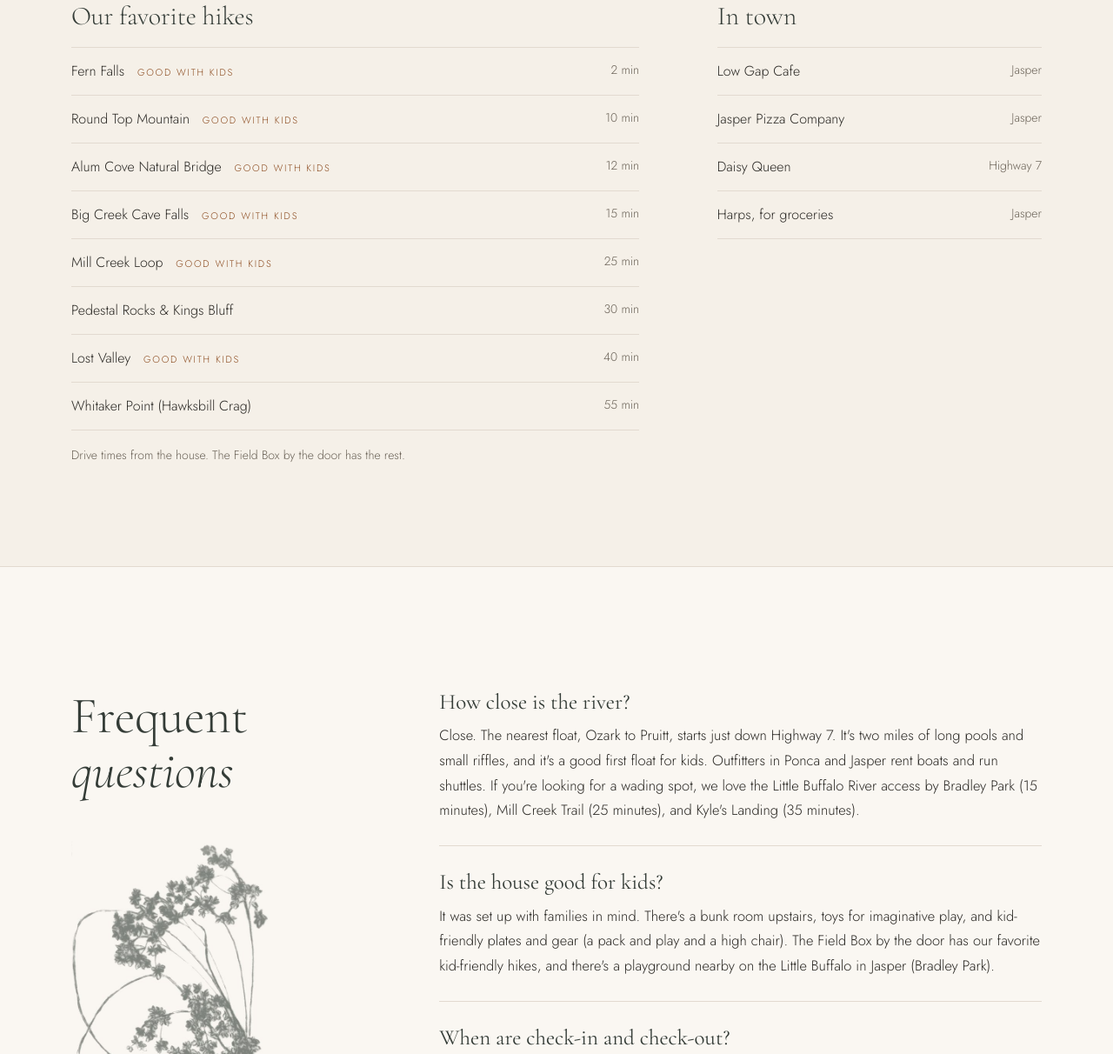
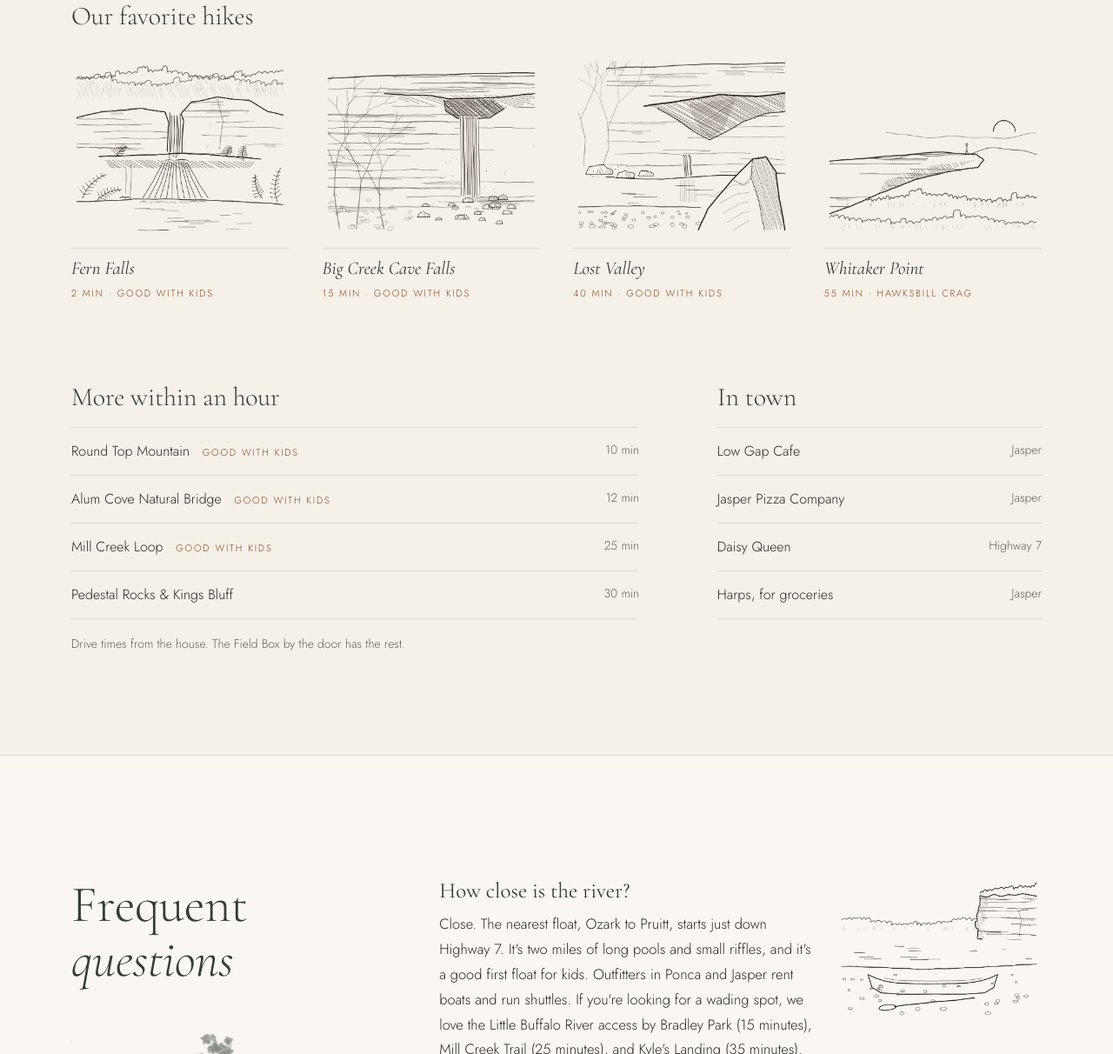
Before and after one commit to profsarahgrace/bluffhouse, a plain HTML site: page index.html in a window 1280 px wide. Shown: the part 3596-4808 px from the top of the page at 87% size. Drawn offline with nearby package versions, Linux system fonts and the light colour scheme.

Commit message:
Home: add hike and river sketches
Four favorite hikes move out of the list into a sketch row; the river
question gets a canoe sketch. Remaining hikes become "More within an hour".

Co-Authored-By: Claude Opus 5.5 <noreply@anthropic.com>

```diff
--- a/index.html
+++ b/index.html
@@ -86,18 +86,21 @@
     <figure class="photo">
       <img src="img/river.jpg" alt="A sand bar on the Buffalo River below a tall limestone bluff, with a parent and two small children in low November sun" width="1536" height="768" loading="lazy">
     </figure>
+    <h3 class="sk-head">Our favorite hikes</h3>
+    <div class="sketches">
+      <figure><img src="img/sketch/fern-falls.png" alt="Pen-and-ink sketch of Fern Falls spilling over a sandstone ledge, with ferns below" width="800" height="647" loading="lazy"><figcaption><b>Fern Falls</b><span>2 min · Good with kids</span></figcaption></figure>
+      <figure><img src="img/sketch/big-creek-cave-falls.png" alt="Pen-and-ink sketch of Big Creek Cave Falls pouring through a gap in the rock" width="800" height="621" loading="lazy"><figcaption><b>Big Creek Cave Falls</b><span>15 min · Good with kids</span></figcaption></figure>
+      <figure><img src="img/sketch/lost-valley.png" alt="Pen-and-ink sketch of Lost Valley, a bluff overhang above a creek and boulders" width="800" height="663" loading="lazy"><figcaption><b>Lost Valley</b><span>40 min · Good with kids</span></figcaption></figure>
+      <figure><img src="img/sketch/whitaker-point.png" alt="Pen-and-ink sketch of Whitaker Point jutting out over the valley at sunrise" width="800" height="444" loading="lazy"><figcaption><b>Whitaker Point</b><span>55 min · Hawksbill Crag</span></figcaption></figure>
+    </div>
     <div class="lists">
       <div>
-        <h3>Our favorite hikes</h3>
+        <h3>More within an hour</h3>
         <ul>
-          <li><b>Fern Falls <i>Good with kids</i></b><span>2 min</span></li>
           <li><b>Round Top Mountain <i>Good with kids</i></b><span>10 min</span></li>
           <li><b>Alum Cove Natural Bridge <i>Good with kids</i></b><span>12 min</span></li>
-          <li><b>Big Creek Cave Falls <i>Good with kids</i></b><span>15 min</span></li>
           <li><b>Mill Creek Loop <i>Good with kids</i></b><span>25 min</span></li>
           <li><b>Pedestal Rocks &amp; Kings Bluff</b><span>30 min</span></li>
-          <li><b>Lost Valley <i>Good with kids</i></b><span>40 min</span></li>
-          <li><b>Whitaker Point (Hawksbill Crag)</b><span>55 min</span></li>
         </ul>
         <p class="note">Drive times from the house. The Field Box by the door has the rest.</p>
       </div>
@@ -121,7 +124,7 @@
       <img class="grass" src="img/tex-woolgrass.jpg" alt="" width="520" height="1253" loading="lazy">
     </div>
     <dl>
-      <div><dt>How close is the river?</dt><dd>Close. The nearest float, Ozark to Pruitt, starts just down Highway 7. It's two miles of long pools and small riffles, and it's a good first float for kids. Outfitters in Ponca and Jasper rent boats and run shuttles. If you're looking for a wading spot, we love the Little Buffalo River access by Bradley Park (15 minutes), Mill Creek Trail (25 minutes), and Kyle's Landing (35 minutes).</dd></div>
+      <div class="river-q"><img class="q-sketch" src="img/sketch/ozark-to-pruitt.png" alt="Pen-and-ink sketch of a canoe on the Buffalo below a limestone bluff" width="800" height="559" loading="lazy"><dt>How close is the river?</dt><dd>Close. The nearest float, Ozark to Pruitt, starts just down Highway 7. It's two miles of long pools and small riffles, and it's a good first float for kids. Outfitters in Ponca and Jasper rent boats and run shuttles. If you're looking for a wading spot, we love the Little Buffalo River access by Bradley Park (15 minutes), Mill Creek Trail (25 minutes), and Kyle's Landing (35 minutes).</dd></div>
       <div><dt>Is the house good for kids?</dt><dd>It was set up with families in mind. There's a bunk room upstairs, toys for imaginative play, and kid-friendly plates and gear (a pack and play and a high chair). The Field Box by the door has our favorite kid-friendly hikes, and there's a playground nearby on the Little Buffalo in Jasper (Bradley Park).</dd></div>
       <div><dt>When are check-in and check-out?</dt><dd>Check-in is at 4:00 and check-out is at 11:00. If you need a little more time on either end, message us before you arrive and we'll see what we can do.</dd></div>
       <div><dt>What if our plans change?</dt><dd>Cancel at least 14 days before arrival for a full refund. After that, the stay can't be refunded.</dd></div>
--- a/site.css
+++ b/site.css
@@ -78,6 +78,14 @@ h2.sm{font-size:clamp(34px,3.7vw,50px)}
 .land .photo{margin:clamp(48px,6vw,80px) 0}
 .land .photo img{width:100%;aspect-ratio:2/1;object-fit:cover}
 .land .photo figcaption{font-size:13px;color:#6b6358;margin-top:12px}
+.sk-head{font-size:30px;color:var(--ridge);margin-bottom:28px}
+.sketches{display:grid;grid-template-columns:repeat(4,1fr);gap:clamp(20px,3vw,44px);align-items:end;margin-bottom:clamp(56px,7vw,90px)}
+.sketches img{width:100%;mix-blend-mode:multiply}
+.sketches figcaption{margin-top:14px;border-top:1px solid var(--rule);padding-top:10px}
+.sketches figcaption b{display:block;font-family:var(--serif);font-weight:400;font-style:italic;font-size:21px;color:var(--ridge);line-height:1.2}
+.sketches figcaption span{font-size:11px;letter-spacing:.16em;text-transform:uppercase;color:var(--cognac)}
+.questions .river-q::after{content:"";display:table;clear:both}
+.q-sketch{float:right;width:min(240px,34%);margin:0 0 12px 28px}
 .lists{display:grid;grid-template-columns:7fr 4fr;gap:clamp(40px,7vw,110px)}
 .lists h3{font-size:30px;color:var(--ridge);margin-bottom:18px}
 .lists ul{list-style:none;border-top:1px solid var(--rule)}
@@ -123,6 +131,9 @@ footer .meta{text-align:right;line-height:1.9}
   .mornings figure{margin-right:-32px;margin-left:-32px}
   .inside figure{max-width:520px}
   .questions .grass{display:none}
+  .sketches{grid-template-columns:1fr 1fr}
+  .questions .side{position:static}
+  .sketches figcaption span{font-size:10px;letter-spacing:.1em}
   .inside .dand{display:none}
     footer .wrap{grid-template-columns:1fr;gap:28px}
   footer .meta{text-align:left}
@@ -136,4 +147,5 @@ footer .meta{text-align:right;line-height:1.9}
     .inside dl div{grid-template-columns:1fr;gap:4px}
   .hero{background-position:62% 62%}
   .lists li i{display:block;margin:3px 0 0}
+  .q-sketch{float:none;width:62%;margin:0 0 16px}
 }
```
Also changed, not shown: img/sketch/big-creek-cave-falls.png (added), img/sketch/fern-falls.png (added), img/sketch/lost-valley.png (added), img/sketch/ozark-to-pruitt.png (added), img/sketch/whitaker-point.png (added).
